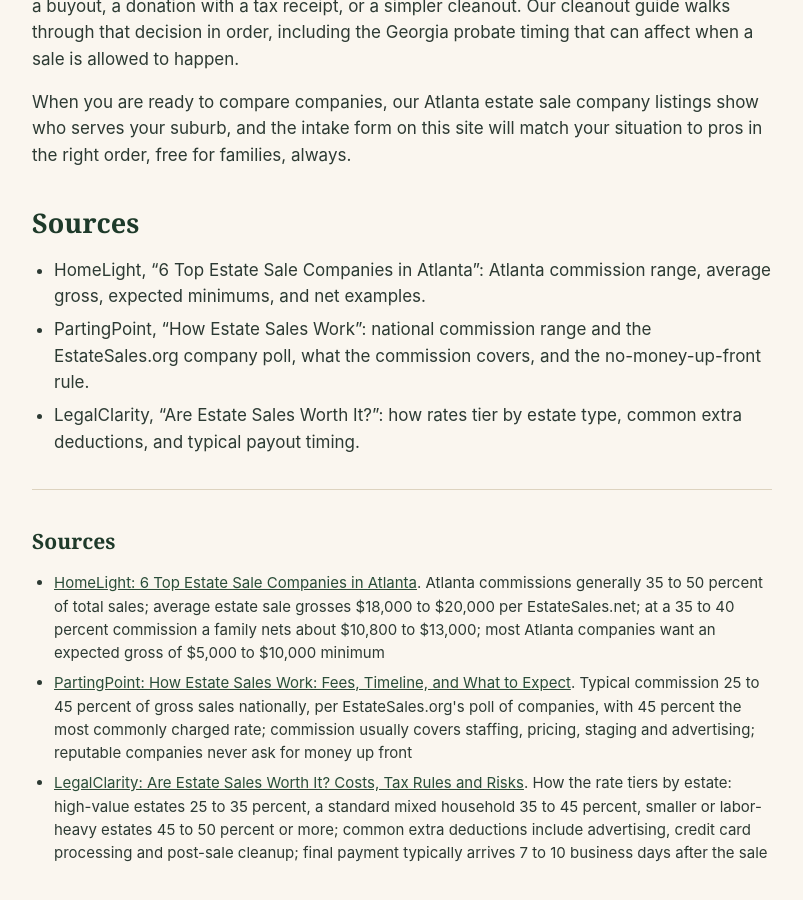
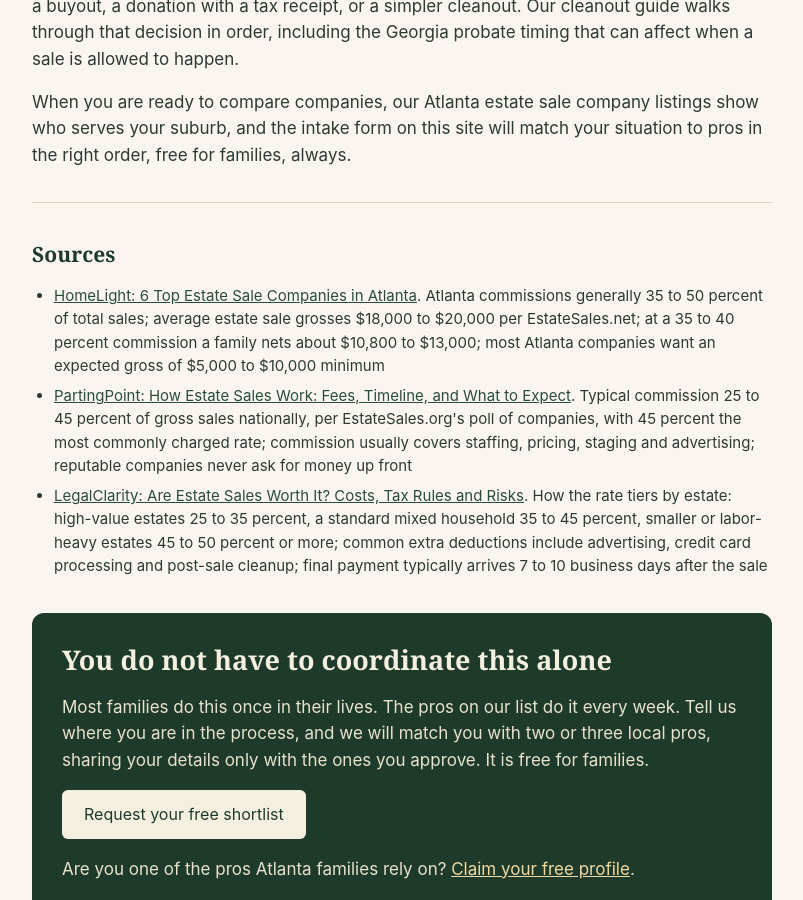
Before and after one commit to youragentzach/seniortransitionpros, a Jekyll site: the page built from _posts/2026-10-29-estate-sale-company-cost-atlanta.md, in a window 1280 px wide and 900 px high, scrolled down 3846 px. Shown: the whole window, without its empty margins (238-1041 px from the left). Built offline with Jekyll 4.4.1, drawn with Linux system fonts in a browser that asks for light colours.

Commit message:
Guide 2: remove duplicated body Sources section

```diff
--- a/_posts/2026-10-29-estate-sale-company-cost-atlanta.md
+++ b/_posts/2026-10-29-estate-sale-company-cost-atlanta.md
@@ -99,9 +99,3 @@
 Do the rough math on your house. If the contents would plausibly gross $15,000 or more and your family does not have the weekends, the local knowledge, or the stomach to price and sell a lifetime of belongings, the commission usually buys more than it costs: better prices, a far bigger crowd than a family-run sale draws, and an empty house at the end. If the contents are mostly low-value, a sale at 50 percent of a small number may net less than a buyout, a donation with a tax receipt, or a simpler cleanout. Our cleanout guide walks through that decision in order, including the Georgia probate timing that can affect when a sale is allowed to happen.
 
 When you are ready to compare companies, our Atlanta estate sale company listings show who serves your suburb, and the intake form on this site will match your situation to pros in the right order, free for families, always.
-
-## Sources
-
-- HomeLight, "6 Top Estate Sale Companies in Atlanta": Atlanta commission range, average gross, expected minimums, and net examples.
-- PartingPoint, "How Estate Sales Work": national commission range and the EstateSales.org company poll, what the commission covers, and the no-money-up-front rule.
-- LegalClarity, "Are Estate Sales Worth It?": how rates tier by estate type, common extra deductions, and typical payout timing.
```
